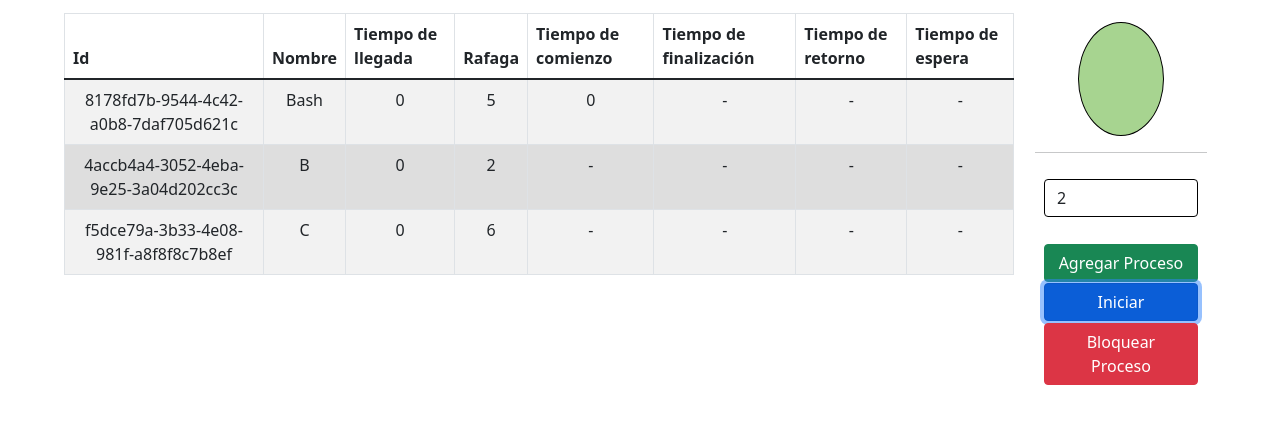
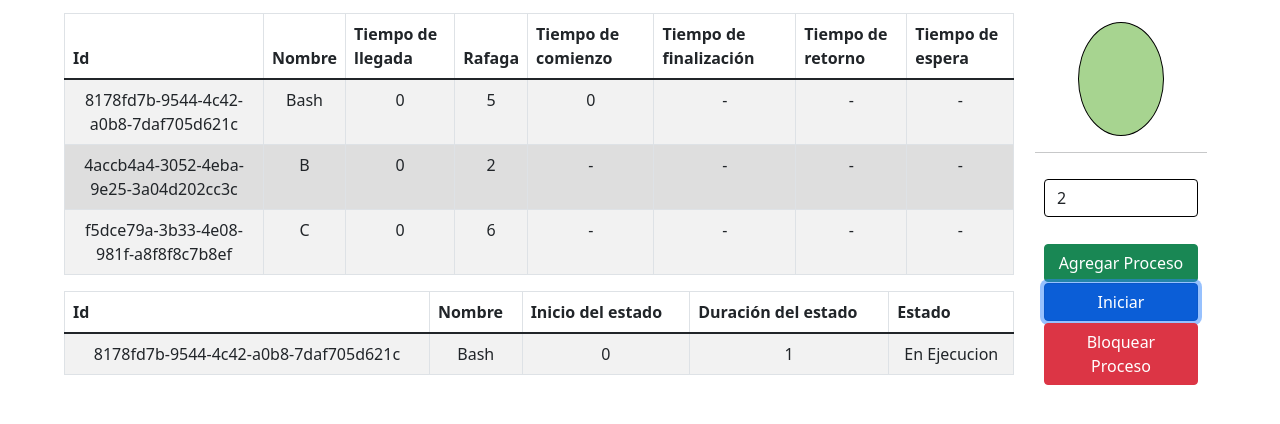
Before and after one commit to group-extends-ud/Algoritmo-Planificacion-FCFS, a React (Create React App) app: page / in a window 1280 px wide. Both pictures are taken after a click on the button "Iniciar". Shown: the top 424 px of the page. Built offline with nearby package versions, Linux system fonts and the light colour scheme.

Commit message:
Blue colors

```diff
--- a/src/view/gannt/GanttDiagram.tsx
+++ b/src/view/gannt/GanttDiagram.tsx
@@ -20,7 +20,7 @@ const GanttDiagram = () => {
         const processArray = [];
         for(let processInstant in process.StatusProcess) {
             processArray.push({
-                variant: !process.StatusProcess[processInstant].wasLocked? 'success' : 'warning',
+                variant: !process.StatusProcess[processInstant].wasLocked? 'success' : 'primary',
                 now: calcPercentage(process.StatusProcess[processInstant].relativeStartTime),
             });
         }
--- a/src/view/table/ProcessTable.tsx
+++ b/src/view/table/ProcessTable.tsx
@@ -9,6 +9,14 @@ import { useAppSelector } from 'hooks/redux';
 const ProcessTable = () => {
 
     const processList = useAppSelector(({ computedProcess:{ value } }) => value );
+
+    const getProcessExecutionAsArray = (process: ProcessModel) => {
+        const array = [];
+        for(let processStatus in process.StatusProcess) {
+            array.push({key: processStatus, value: process.StatusProcess[processStatus]});
+        }
+        return array;
+    };
 
     return (
         <div className='table-container scrollable'>
@@ -36,8 +44,31 @@ const ProcessTable = () => {
                             <td>{process.EndTime === -1 ? '-' : process.EndTime}</td>
                             <td>{process.TurnAroundTime === -1 ? '-' : process.TurnAroundTime}</td>
                             <td>{process.WaitingTime === -1 ? '-' : process.WaitingTime}</td>
-
                         </tr>
+                    ))}
+                </tbody>
+            </Table>
+            <Table striped bordered hover responsive>
+                <thead>
+                    <tr>
+                        <th>Id</th>
+                        <th>Nombre</th>
+                        <th>Inicio del estado</th>
+                        <th>Duración del estado</th>
+                        <th>Estado</th>
+                    </tr>
+                </thead>
+                <tbody>
+                    {processList.map((process: ProcessModel) => (
+                        getProcessExecutionAsArray(process).map((processExecution: any, index: number) => (
+                            <tr key={index}>
+                            <td>{process.Id}</td>
+                            <td>{process.Name}</td>
+                            <td>{processExecution.key}</td>
+                            <td>{processExecution.value.relativeStartTime}</td>
+                            <td>{processExecution.value.wasLocked? 'Bloqueado' : 'En Ejecucion'}</td>
+                        </tr>
+                        ))
                     ))}
                 </tbody>
             </Table>
```
